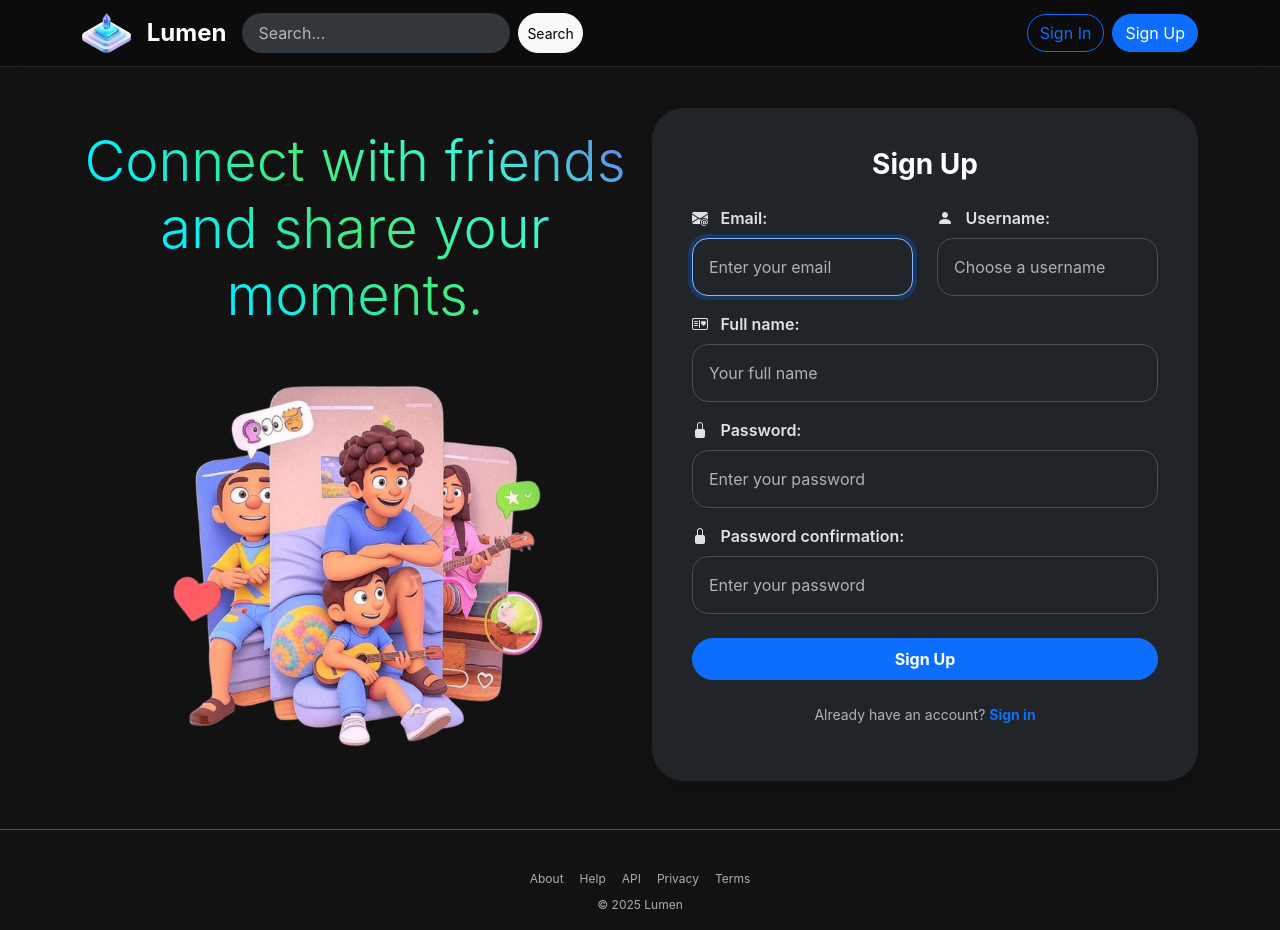
After one commit to deviantcoder/lumen, a Django app: page /accounts/signup/ in a window 1280 px wide. The commit adds this page. Run offline with Django 5.2, Linux system fonts and the light colour scheme; some libraries are stand-ins or nearby versions.

Commit message:
Added user sign up

```diff
--- a/apps/accounts/forms.py
+++ b/apps/accounts/forms.py
@@ -1,8 +1,32 @@
-from django.contrib.auth.forms import AuthenticationForm
+from django.contrib.auth.forms import (
+    AuthenticationForm, UserCreationForm
+)
+from django.contrib.auth import get_user_model
+
+
+User = get_user_model()
 
 
 class LoginForm(AuthenticationForm):
     def __init__(self, *args, **kwargs):
         super().__init__(*args, **kwargs)
+
         self.fields['username'].widget.attrs.update({'placeholder': 'Enter your username or email'})
         self.fields['password'].widget.attrs.update({'placeholder': 'Enter your password'})
+
+
+class SignupForm(UserCreationForm):
+    class Meta:
+        model = User
+        fields = (
+            'email', 'username', 'full_name', 'password1', 'password2',
+        )
+
+    def __init__(self, *args, **kwargs):
+        super().__init__(*args, **kwargs)
+
+        self.fields['email'].widget.attrs.update({'placeholder': 'Enter your email'})
+        self.fields['username'].widget.attrs.update({'placeholder': 'Choose a username'})
+        self.fields['full_name'].widget.attrs.update({'placeholder': 'Your full name'})
+        self.fields['password1'].widget.attrs.update({'placeholder': 'Create a password'})
+        self.fields['password2'].widget.attrs.update({'placeholder': 'Repeat the password'})
--- a/apps/accounts/models.py
+++ b/apps/accounts/models.py
@@ -9,6 +9,8 @@ class User(AbstractUser):
 
     email = models.EmailField(max_length=200, unique=True)
     email_verified = models.BooleanField(default=False)
+
+    full_name = models.CharField(max_length=100, null=True, blank=True)
 
     created = models.DateTimeField(auto_now_add=True)
     updated = models.DateTimeField(auto_now=True)
--- a/apps/accounts/templates/accounts/login.html
+++ b/apps/accounts/templates/accounts/login.html
@@ -12,7 +12,7 @@
     <div class="row justify-content-center">
         <div class="col-md-6 d-none d-md-flex flex-column align-items-center justify-content-center">
             <div class="col-12 text-center mb-4">
-                <h1 class="display-4 gradient-text">See everyday moments from your close friends.</h1>
+                <h1 class="display-4 gradient-text">Sign in to stay connected.</h1>
             </div>
             <div class="position-relative">
                 <img src="{% static 'img/img1.png' %}" alt="Login image" class="img-fluid rounded-4" style="max-height: 400px;">
@@ -22,7 +22,7 @@
             <div class="card shadow rounded-5 p-4 border-0">
                 <div class="card-body text-center">
                     <h3 class="card-title mb-4 fw-bold text-white">Sign In</h3>
-                    <form method="POST" action="">
+                    <form method="POST" action="{% url 'accounts:login' %}">
                         {% csrf_token %}
                         <div class="mb-3 text-start">
                             <i class="bi bi-person-fill me-2"></i>
@@ -47,7 +47,7 @@
                     </form>
                     <div class="mt-4 text-muted small">
                         <p>
-                            Don't have an account? <a href="" class="text-decoration-none fw-bold text-primary">Sign up</a>
+                            Don't have an account? <a href="{% url 'accounts:signup' %}" class="text-decoration-none fw-bold text-primary">Sign up</a>
                         </p>
                         <p><a href="" class="text-decoration-none fw-bold text-primary">Forgot password?</a></p>
                     </div>
--- /dev/null
+++ b/apps/accounts/templates/accounts/signup.html
@@ -0,0 +1,97 @@
+{% extends '_base.html' %}
+
+{% load static %}
+{% load widget_tweaks %}
+
+{% block head_title %}
+    Sign In
+{% endblock head_title %}
+
+{% block content %}
+<div class="container mt-5">
+    <div class="row justify-content-center">
+        <div class="col-md-6 d-none d-md-flex flex-column align-items-center justify-content-center">
+            <div class="col-12 text-center mb-4">
+                <h1 class="display-4 gradient-text">Connect with friends and share your moments.</h1>
+            </div>
+            <div class="position-relative">
+                <img src="{% static 'img/img1.png' %}" alt="Login image" class="img-fluid rounded-4" style="max-height: 400px;">
+            </div>
+        </div>
+        <div class="col-md-5 col-lg-6">
+            <div class="card shadow rounded-5 p-4 border-0">
+                <div class="card-body text-center">
+                    <h3 class="card-title mb-4 fw-bold text-white">Sign Up</h3>
+                    <form method="POST" action="{% url 'accounts:signup' %}">
+                        {% csrf_token %}
+                       <div class="row mb-3 text-start">
+                            <div class="col-md-6">
+                                <i class="bi bi-envelope-at-fill me-2"></i> {{ form.email|add_label_class:"form-label fw-semibold" }}
+                                {% render_field form.email class="form-control p-3 rounded-4" autofocus="autofocus" %}
+                                {% if form.email.errors %}
+                                    <div class="invalid-feedback d-block">
+                                        {{ form.email.errors.0 }}
+                                    </div>
+                                {% endif %}
+                            </div>
+                            <div class="col-md-6">
+                                <i class="bi bi-person-fill me-2"></i> {{ form.username|add_label_class:"form-label fw-semibold" }}
+                                {% render_field form.username class="form-control p-3 rounded-4" %}
+                                {% if form.username.errors %}
+                                    <div class="invalid-feedback d-block">
+                                        {{ form.username.errors.0 }}
+                                    </div>
+                                {% endif %}
+                            </div>
+                        </div>
+                        <div class="mb-3 text-start">
+                            <i class="bi bi-postcard-heart me-2"></i>
+                            {{ form.full_name|add_label_class:"form-label fw-semibold" }}
+                            {% render_field form.full_name class="form-control p-3 rounded-4" %}
+                        </div>
+                        <div class="mb-3 text-start">
+                            <i class="bi bi-lock-fill me-2"></i>
+                            {{ form.password1|add_label_class:"form-label fw-semibold" }}
+                            {% render_field form.password1 class="form-control p-3 rounded-4" placeholder="Enter your password" %}
+                        </div>
+                        <div class="mb-3 text-start">
+                            <i class="bi bi-lock-fill me-2"></i>
+                            {{ form.password2|add_label_class:"form-label fw-semibold" }}
+                            {% render_field form.password2 class="form-control p-3 rounded-4" placeholder="Enter your password" %}
+                        </div>
+
+                        {% if form.non_field_errors %}
+                            <div class="alert alert-danger alert-dismissible fade show" role="alert">
+                                {% for error in form.non_field_errors %}
+                                    {{ error }}
+                                {% endfor %}
+                                <button type="button" class="btn-close" data-bs-dismiss="alert" aria-label="Close"></button>
+                            </div>
+                        {% endif %}
+                        <button type="submit" class="btn btn-primary w-100 mt-2 rounded-pill p-2 fw-bold">Sign Up</button>
+                    </form>
+                    <div class="mt-4 text-muted small">
+                        <p>
+                            Already have an account? <a href="{% url 'accounts:login' %}" class="text-decoration-none fw-bold text-primary">Sign in</a>
+                        </p>
+                    </div>
+                </div>
+            </div>
+        </div>
+    </div>
+</div>
+<footer class="py-3 border-top mt-5">
+    <div class="container">
+        <div class="d-flex flex-wrap justify-content-center align-items-center footer-links">
+            <a href="#" class="text-decoration-none text-muted mx-2 footer-link">About</a>
+            <a href="#" class="text-decoration-none text-muted mx-2 footer-link">Help</a>
+            <a href="#" class="text-decoration-none text-muted mx-2 footer-link">API</a>
+            <a href="#" class="text-decoration-none text-muted mx-2 footer-link">Privacy</a>
+            <a href="#" class="text-decoration-none text-muted mx-2 footer-link">Terms</a>
+            <div class="w-100 text-center mt-2 copyright">
+                <span class="text-muted footer-link">© 2025 Lumen</span>
+            </div>
+        </div>
+    </div>
+</footer>
+{% endblock content %}
--- a/apps/accounts/urls.py
+++ b/apps/accounts/urls.py
@@ -9,4 +9,5 @@ app_name = 'accounts'
 urlpatterns = [
     path('signin/', views.LoginUserView.as_view(), name='login'),
     path('logout/', views.LogoutUserView.as_view(), name='logout'),
+    path('signup/', views.SignupUserView.as_view(), name='signup'),
 ]
--- a/apps/accounts/views.py
+++ b/apps/accounts/views.py
@@ -3,8 +3,9 @@ from django.contrib.auth.views import LoginView, LogoutView
 from django.contrib.auth import logout
 from django.urls import reverse_lazy
 from django.contrib import messages
+from django.views import generic
 
-from .forms import LoginForm
+from .forms import LoginForm, SignupForm
 
 
 class LoginUserView(LoginView):
@@ -33,3 +34,30 @@ class LoginUserView(LoginView):
 
 class LogoutUserView(LogoutView):
     pass
+
+
+class SignupUserView(generic.CreateView):
+    template_name = 'accounts/signup.html'
+    form_class = SignupForm
+    success_url = '/'
+
+    def dispatch(self, request, *args, **kwargs):
+        if request.user.is_authenticated:
+            return redirect('/')
+
+        return super().dispatch(request, *args, **kwargs)
+
+    def form_valid(self, form):
+        response = super().form_valid(form)
+
+        user = form.instance
+
+        if user is not None:
+            # send verification email
+            return redirect('/')
+
+    def form_invalid(self, form):
+        for field, errors in form.errors.items():
+            for error in errors:
+                messages.warning(self.request, f'{field.capitalize()}: {error}.')
+        return super().form_invalid(form)
--- a/static/css/main.css
+++ b/static/css/main.css
@@ -24,6 +24,10 @@ body {
 .navbar-brand {
     font-size: 1.5rem;
     font-weight: 700;
+}
+.navbar-logo {
+    width: auto;
+    height: 40px;
 }
 .search-input {
     background-color: #31373a;
@@ -58,11 +62,11 @@ body {
     cursor: pointer;
 }
 .story-avatar {
-    width: 56px;
-    height: 56px;
+    width: 68px;
+    height: 68px;
     border-radius: 50%;
-    padding: 2px;
-    background: linear-gradient(45deg, #f09433, #e6683c, #dc2743, #cc2366, #bc1888);
+    padding: 3px;
+    background: linear-gradient(45deg, #4facfe, #00f2fe, #43e97b, #38f9d7, #667eea);
     margin-bottom: 8px;
 }
 .story-avatar img {
@@ -278,7 +282,7 @@ body {
     backdrop-filter: blur(10px) !important;
 }
 .gradient-text {
-    background: linear-gradient(45deg, #f09433, #e6683c, #dc2743, #cc2366, #bc1888);
+    background: linear-gradient(45deg, #4facfe, #00f2fe, #43e97b, #38f9d7, #667eea);
     -webkit-background-clip: text;
     background-clip: text;
     -webkit-text-fill-color: transparent;
--- a/templates/_base.html
+++ b/templates/_base.html
@@ -10,6 +10,7 @@
         crossorigin="anonymous">
     <link rel="stylesheet" href="https://cdn.jsdelivr.net/npm/bootstrap-icons@1.11.1/font/bootstrap-icons.css">
     <link rel="stylesheet" href="{% static 'css/main.css' %}">
+    <link rel="icon" type="image/png" href="{% static 'img/logo.png' %}">
 </head>
 <body>
     {% include 'includes/navbar.html' %}
--- a/templates/includes/navbar.html
+++ b/templates/includes/navbar.html
@@ -1,7 +1,11 @@
+{% load static %}
 <nav class="navbar navbar-expand-lg navbar-dark fixed-top">
     <div class="container">
         <a class="navbar-brand fw-bold text-white" href="/">
-            <i class="bi bi-lightning-charge-fill me-2"></i>Lumen
+            <div class="d-flex align-items-center">
+                <img src="{% static 'img/logo.png' %}" class="navbar-logo me-3"></img>
+                <span>Lumen</span>
+            </div>
         </a>
         <button class="navbar-toggler" type="button" data-bs-toggle="collapse" data-bs-target="#navbarNav">
             <span class="navbar-toggler-icon"></span>
@@ -39,7 +43,7 @@
                         <a class="btn btn-outline-primary rounded-pill" href="{% url 'accounts:login' %}">Sign In</a>
                     </li>
                     <li class="nav-item">
-                        <a class="btn btn-primary rounded-pill" href="#">Sign Up</a>
+                        <a class="btn btn-primary rounded-pill" href="{% url 'accounts:signup' %}">Sign Up</a>
                     </li>
                 {% endif %}
             </ul>
```
Also changed, not shown: apps/accounts/migrations/0002_user_full_name.py (added), static/img/logo.png (added).
